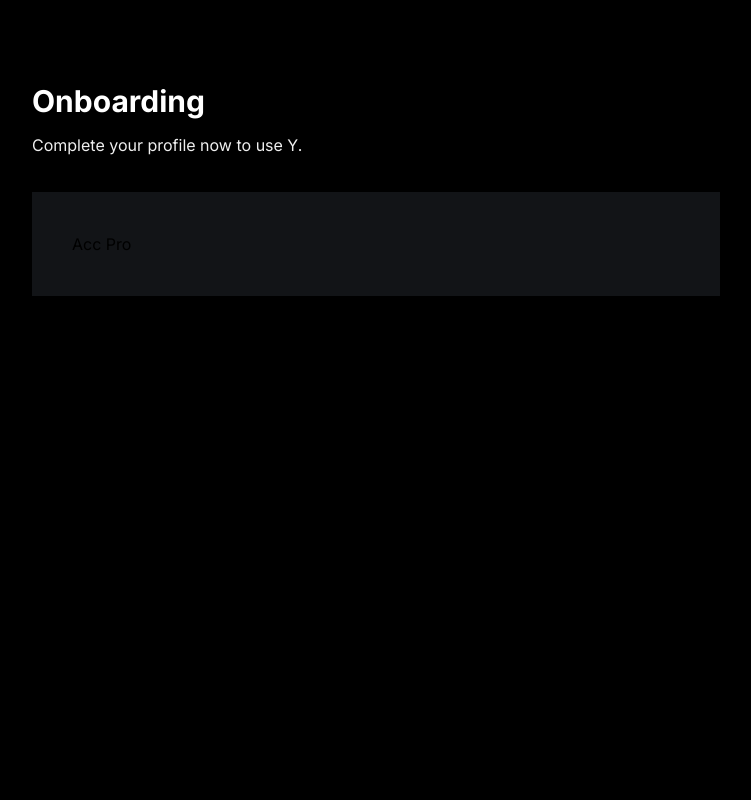
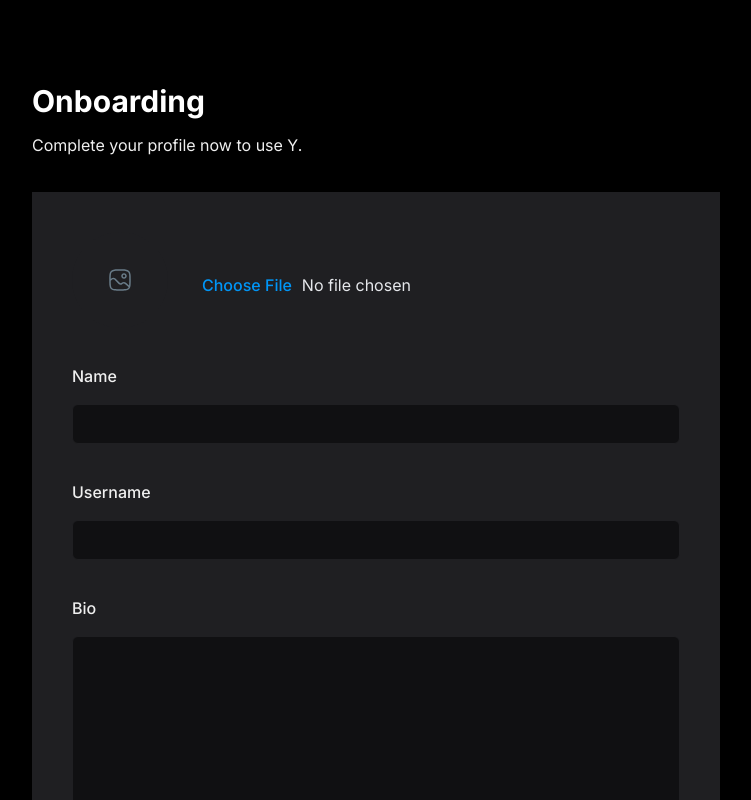
Before and after one commit to lucascomamala/threads, a Next.js app: page /onboarding in a window 1280 px wide. Shown: the top 800 px of the page, without its empty margins (264-1015 px from the left). Built offline with nearby package versions, Linux system fonts and the light colour scheme; no server answers.

Commit message:
Onboarding form

```diff
--- a/app/(auth)/onboarding/page.tsx
+++ b/app/(auth)/onboarding/page.tsx
@@ -23,7 +23,7 @@
         Complete your profile now to use Y.
       </p>
 
-      <section className="mt-9 bg-dark-2 p-10">
+      <section className="mt-9 bg-dark-4 p-10">
         <AccountProfile
           user={userData}
           btnTitle="Continue"
--- a/components/forms/AccountProfile.tsx
+++ b/components/forms/AccountProfile.tsx
@@ -1,4 +1,24 @@
 "use client"
+
+import { ChangeEvent } from 'react'
+import Image from 'next/image'
+import { useForm } from 'react-hook-form'
+import { Button } from "@/components/ui/button"
+import {
+  Form,
+  FormControl,
+  FormDescription,
+  FormField,
+  FormItem,
+  FormLabel,
+  FormMessage,
+} from "@/components/ui/form"
+import { Input } from "@/components/ui/input"
+import { Textarea } from '../ui/textarea'
+import { zodResolver } from '@hookform/resolvers/zod'
+import * as z from "zod"
+
+import { UserValidation } from '@/lib/validations/user'
 
 interface Props {
   user: {
@@ -14,8 +34,131 @@
 }
 
 const AccountProfile = ({ user, btnTitle }: Props) => {
+
+  const form = useForm({
+    resolver: zodResolver(UserValidation),
+    defaultValues: {
+      profile_photo: user?.image || '',
+      name: user?.name || '',
+      username: user?.username || '',
+      bio: user?.bio || '',
+    },
+  })
+
+  const handleImage = (e: ChangeEvent, fieldChange: (value: string) => void) => {
+    e.preventDefault()
+  }
+
+  function onSubmit(values: z.infer<typeof UserValidation>) {
+    // Do something with the form values.
+    // ✅ This will be type-safe and validated.
+    console.log(values)
+  }
+
   return (
-    <div>Acc Pro</div>
+    <Form {...form}>
+      <form
+        onSubmit={form.handleSubmit(onSubmit)}
+        className="flex flex-col justify-start gap-10 "
+      >
+        <FormField
+          control={form.control}
+          name="profile_photo"
+          render={({ field }) => (
+            <FormItem className='flex items-center gap-4'>
+              <FormLabel className='account-form_image-label'>
+                {field.value ? (
+                  <Image
+                    src={field.value}
+                    alt="Profile Photo"
+                    width={96}
+                    height={96}
+                    priority
+                    className="rounded-full object-contain"
+                  />
+                ) : (
+                  <Image
+                    src="/assets/profile.svg"
+                    alt="Profile Photo"
+                    width={24}
+                    height={24}
+                    className="object-contain"
+                  />
+                )}
+              </FormLabel>
+              <FormControl className='flex-1 text-base-semibold text-gray-200'>
+                <Input
+                  type='file'
+                  accept='image/*'
+                  placeholder='Upload a photo'
+                  className='account-form_image-input'
+                  onChange={(e) => handleImage(e, field.onChange)}
+                />
+              </FormControl>
+            </FormItem>
+          )}
+        />
+
+        <FormField
+          control={form.control}
+          name="name"
+          render={({ field }) => (
+            <FormItem className='flex flex-col gap-3 w-full'>
+              <FormLabel className='text-base-semibold text-light-2'>
+                Name
+              </FormLabel>
+              <FormControl>
+                <Input
+                  type='text'
+                  className='account-form_input no-focus'
+                  {...field}
+                />
+              </FormControl>
+            </FormItem>
+          )}
+        />
+
+        <FormField
+          control={form.control}
+          name="username"
+          render={({ field }) => (
+            <FormItem className='flex flex-col gap-3 w-full'>
+              <FormLabel className='text-base-semibold text-light-2'>
+                Username
+              </FormLabel>
+              <FormControl>
+                <Input
+                  type='text'
+                  className='account-form_input no-focus'
+                  {...field}
+                />
+              </FormControl>
+            </FormItem>
+          )}
+        />
+
+        <FormField
+          control={form.control}
+          name="bio"
+          render={({ field }) => (
+            <FormItem className='flex flex-col gap-3 w-full'>
+              <FormLabel className='text-base-semibold text-light-2'>
+                Bio
+              </FormLabel>
+              <FormControl>
+                <Textarea
+                  rows={10}
+                  className='account-form_input no-focus'
+                  {...field}
+                />
+              </FormControl>
+            </FormItem>
+          )}
+        />
+
+        <Button type="submit" className='bg-primary-500'>Submit</Button>
+      </form>
+    </Form>
   )
 }
 
--- /dev/null
+++ b/components/ui/textarea.tsx
@@ -0,0 +1,24 @@
+import * as React from "react"
+
+import { cn } from "@/lib/utils"
+
+export interface TextareaProps
+  extends React.TextareaHTMLAttributes<HTMLTextAreaElement> {}
+
+const Textarea = React.forwardRef<HTMLTextAreaElement, TextareaProps>(
+  ({ className, ...props }, ref) => {
+    return (
+      <textarea
+        className={cn(
+          "flex min-h-[80px] w-full rounded-md border border-slate-200 border-slate-200 bg-white px-3 py-2 text-sm ring-offset-white placeholder:text-slate-500 focus-visible:outline-none focus-visible:ring-2 focus-visible:ring-slate-950 focus-visible:ring-offset-2 disabled:cursor-not-allowed disabled:opacity-50 dark:border-slate-800 dark:border-slate-800 dark:bg-slate-950 dark:ring-offset-slate-950 dark:placeholder:text-slate-400 dark:focus-visible:ring-slate-300",
+          className
+        )}
+        ref={ref}
+        {...props}
+      />
+    )
+  }
+)
+Textarea.displayName = "Textarea"
+
+export { Textarea }
--- /dev/null
+++ b/lib/validations/user.ts
@@ -0,0 +1,8 @@
+import * as z from 'zod'
+
+export const UserValidation = z.object({
+  profile_photo: z.string().url().nonempty(),
+  name: z.string().min(3).max(30),
+  username: z.string().min(3).max(30),
+  bio: z.string().min(3).max(1000),
+})
--- a/next.config.js
+++ b/next.config.js
@@ -1,4 +1,29 @@
 /** @type {import('next').NextConfig} */
-const nextConfig = {}
+const nextConfig = {
+  experimental: {
+    serverActions: true,
+    serverComponentsExternalPackages: ["mongoose"],
+  },
+  images: {
+    remotePatterns: [
+      {
+        protocol: "https",
+        hostname: "img.clerk.com",
+      },
+      {
+        protocol: "https",
+        hostname: "images.clerk.dev",
+      },
+      {
+        protocol: "https",
+        hostname: "uploadthing.com",
+      },
+      {
+        protocol: "https",
+        hostname: "placehold.co",
+      },
+    ],
+  },
+};
 
-module.exports = nextConfig
+module.exports = nextConfig;
```
